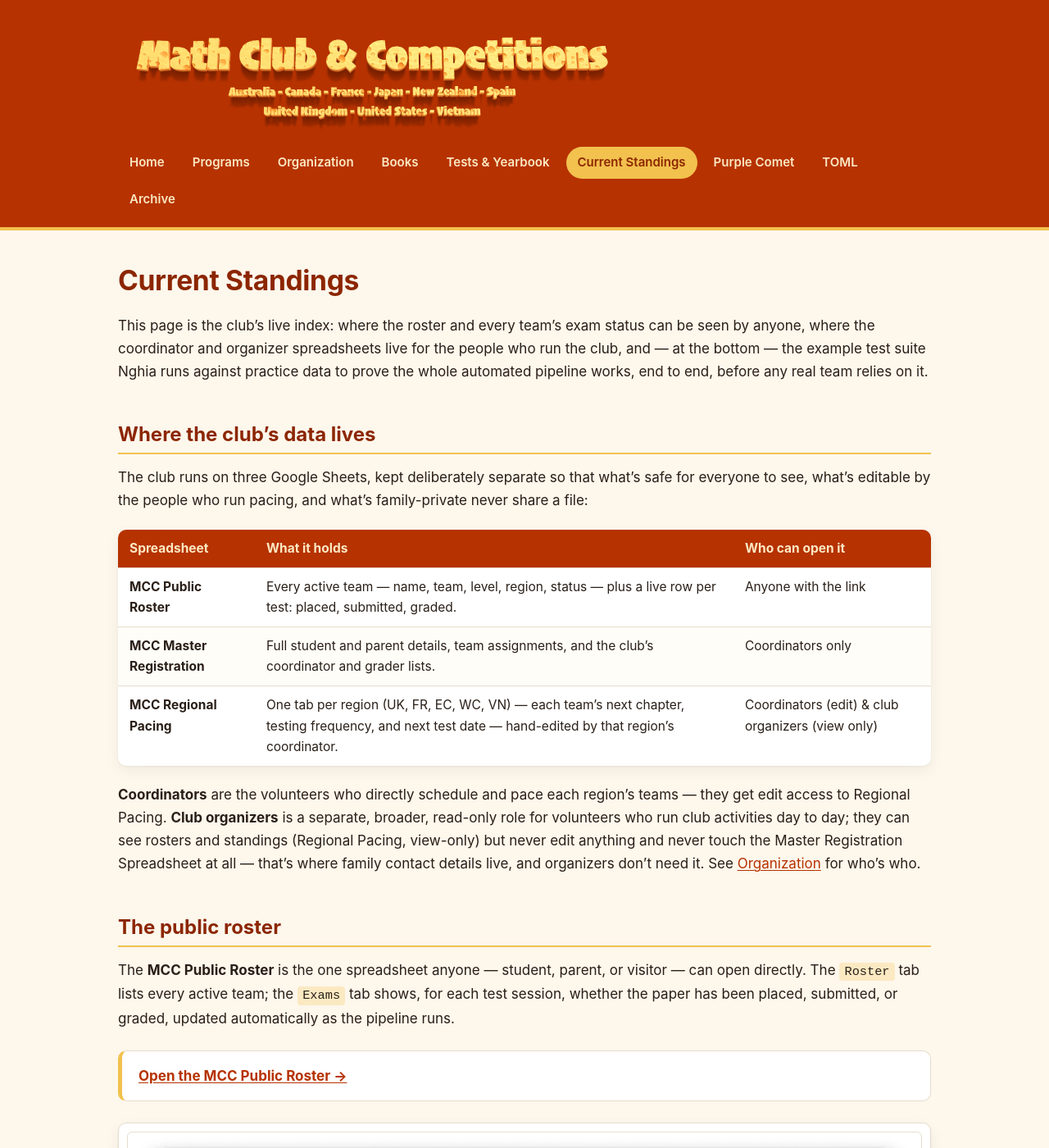
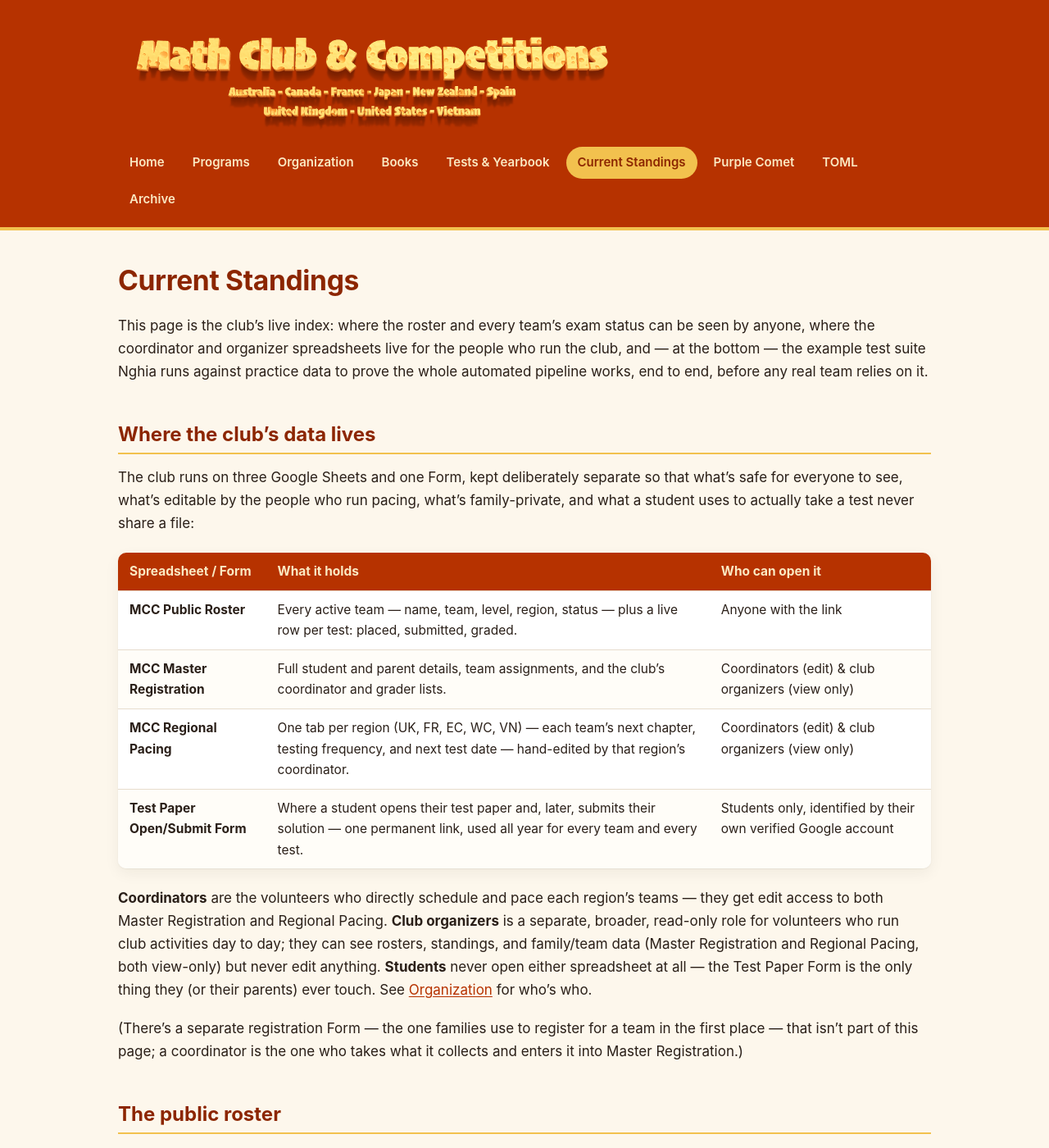
Before and after one commit to nghia71/nghia71.github.io, a Jekyll site: the page built from current-standings.md, in a window 1280 px wide and 1400 px high. Shown: the whole window at 82% size. Built offline with Jekyll 4.4.1, drawn with Linux system fonts in a browser that asks for light colours; some of the changed text lies outside the part shown.

Commit message:
Document organizer view access to Master Registration, add the Test Paper Form to the data-lives table
Matches the mcc-automation change giving club organizers Viewer access
to Master Registration (previously they had none there at all). Also
adds the Test Paper Open/Submit Form as a fourth row in "Where the
club's data lives" -- three Google Sheets and one Form, not three
Sheets alone -- since it's as central to how the club's data flows as
the spreadsheets are, just student-facing instead. The separate
team-registration Form stays explicitly out of scope for this page.

```diff
--- a/current-standings.md
+++ b/current-standings.md
@@ -8,15 +8,18 @@ This page is the club's live index: where the roster and every team's exam statu
 
 ## Where the club's data lives
 
-The club runs on three Google Sheets, kept deliberately separate so that what's safe for everyone to see, what's editable by the people who run pacing, and what's family-private never share a file:
+The club runs on three Google Sheets and one Form, kept deliberately separate so that what's safe for everyone to see, what's editable by the people who run pacing, what's family-private, and what a student uses to actually take a test never share a file:
 
-| Spreadsheet | What it holds | Who can open it |
+| Spreadsheet / Form | What it holds | Who can open it |
 |---|---|---|
 | **MCC Public Roster** | Every active team — name, team, level, region, status — plus a live row per test: placed, submitted, graded. | Anyone with the link |
-| **MCC Master Registration** | Full student and parent details, team assignments, and the club's coordinator and grader lists. | Coordinators only |
+| **MCC Master Registration** | Full student and parent details, team assignments, and the club's coordinator and grader lists. | Coordinators (edit) & club organizers (view only) |
 | **MCC Regional Pacing** | One tab per region (UK, FR, EC, WC, VN) — each team's next chapter, testing frequency, and next test date — hand-edited by that region's coordinator. | Coordinators (edit) & club organizers (view only) |
+| **Test Paper Open/Submit Form** | Where a student opens their test paper and, later, submits their solution — one permanent link, used all year for every team and every test. | Students only, identified by their own verified Google account |
 
-**Coordinators** are the volunteers who directly schedule and pace each region's teams — they get edit access to Regional Pacing. **Club organizers** is a separate, broader, read-only role for volunteers who run club activities day to day; they can see rosters and standings (Regional Pacing, view-only) but never edit anything and never touch the Master Registration Spreadsheet at all — that's where family contact details live, and organizers don't need it. See [Organization](./organization.md) for who's who.
+**Coordinators** are the volunteers who directly schedule and pace each region's teams — they get edit access to both Master Registration and Regional Pacing. **Club organizers** is a separate, broader, read-only role for volunteers who run club activities day to day; they can see rosters, standings, and family/team data (Master Registration and Regional Pacing, both view-only) but never edit anything. **Students** never open either spreadsheet at all — the Test Paper Form is the only thing they (or their parents) ever touch. See [Organization](./organization.md) for who's who.
+
+(There's a separate registration Form — the one families use to register for a team in the first place — that isn't part of this page; a coordinator is the one who takes what it collects and enters it into Master Registration.)
 
 ## The public roster
 
@@ -49,10 +52,10 @@ Sign in with the email your team registered with, then choose **"I'm ready to op
 ## Coordinator & organizer resources
 
 <div class="note" markdown="1">
-**Restricted access.** The two spreadsheets below hold family contact details and hand-edited pacing data, so they're shared individually, not with the public. The Master Registration Spreadsheet goes to coordinators only (edit access); the Regional Pacing Spreadsheet goes to coordinators (edit) and organizers (view only). Opening a link below without access will prompt Google to request it; if you should have access and don't, get in touch through the [Organization](./organization.md) page.
+**Restricted access.** The two spreadsheets below hold family contact details and hand-edited pacing data, so they're shared individually, not with the public. Both go to coordinators (edit access) and organizers (view-only access). Opening a link below without access will prompt Google to request it; if you should have access and don't, get in touch through the [Organization](./organization.md) page.
 </div>
 
-**MCC Master Registration** — `Students`, `Teams`, `Coordinators`, `Graders`, and `Organizers` tabs, plus a `Data Check` tab that flags anything inconsistent before it causes a problem downstream. (The `Organizers` tab is just the contact list for that role — it's Nghia's record of who's an organizer, not something organizers themselves ever open; their own access is view-only on Regional Pacing, below, never on this spreadsheet.)
+**MCC Master Registration** — `Students`, `Teams`, `Coordinators`, `Graders`, and `Organizers` tabs, plus a `Data Check` tab that flags anything inconsistent before it causes a problem downstream. (The `Organizers` tab is just the contact list for that role — it's Nghia's record of who's an organizer, not something organizers themselves ever open; their own access to this spreadsheet, like Regional Pacing below, is view-only, never edit.)
 
 <div class="note" markdown="1">
 **[Open the Master Registration Spreadsheet →](https://docs.google.com/spreadsheets/d/13byGPiBQW00egpC2GIZenAsKhMCS7qbCykZSUtbE7jk/edit?usp=sharing)**
```
